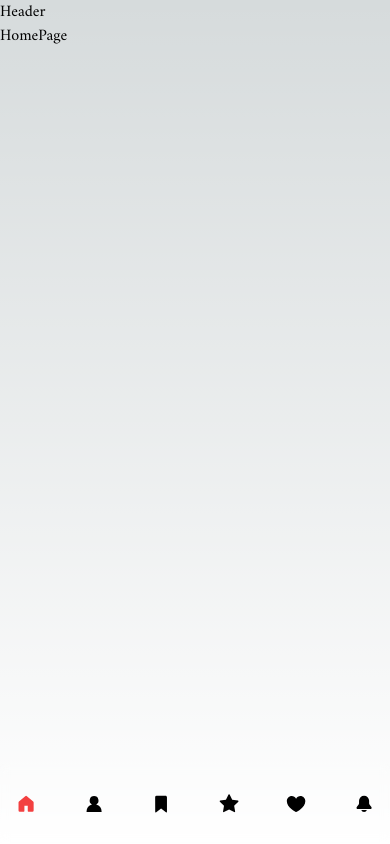
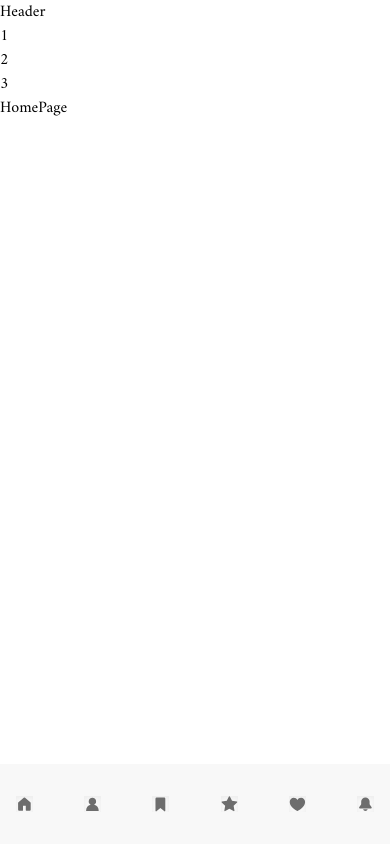
Before and after one commit to johannDeLaCruz/johann_personal_portfolio, a Next.js app: page / in a window 390 px wide. Built offline with nearby package versions, Linux system fonts and the light colour scheme.

Commit message:
feat(layout):

```diff
--- a/app/globals.css
+++ b/app/globals.css
@@ -7,8 +7,8 @@
 
 :root {
   --foreground-rgb: 0, 0, 0;
-  --background-start-rgb: 214, 219, 220;
-  --background-end-rgb: 255, 255, 255;
+  --background-start-rgb: #8C8C8C;
+  --background-end-rgb: #DDD;
 }
 
 @media (prefers-color-scheme: dark) {
--- a/app/layout.tsx
+++ b/app/layout.tsx
@@ -1,7 +1,6 @@
 import type { Metadata } from "next";
 import "./globals.css";
-import Header from "@/components/Header";
-import Nav from "@/components/Nav";
+import Layout from "@/components/Layout";
 
 export const metadata: Metadata = {
   title: "Johann De La Cruz",
@@ -17,9 +16,7 @@ export default function RootLayout({
     <html lang="en">
       <body className="w-full h-screen overflow-hidden font-body">
         <main>
-          <Header />
-          <Nav />
-          {children}
+          <Layout>{children}</Layout>
         </main>
       </body>
     </html>
--- a/components/Layout.tsx
+++ b/components/Layout.tsx
@@ -1,8 +1,29 @@
 
-const Layout = () => {
+"use client"
+import { AnimatePresence, motion } from "framer-motion";
+import { usePathname } from "next/navigation";
+import Header from "@/components/Header";
+import Nav from "@/components/Nav";
+import Transition from "@/components/Transition";
+const Layout = ({
+  children,
+}: Readonly<{
+  children: React.ReactNode;
+}>) => {
+  const pathname = usePathname();
   return (
-    <div>Layout</div>
-  )
-}
+    <>
+      <Header />
+      <Nav />
+      <AnimatePresence mode="wait">
+        <motion.div className="h-full" key={pathname}>
+          {" "}
+          <Transition />
+          {children}
+        </motion.div>
+      </AnimatePresence>
+    </>
+  );
+};
 
-export default Layout
+export default Layout;
--- a/components/Nav.tsx
+++ b/components/Nav.tsx
@@ -41,18 +41,21 @@ const Nav = () => {
 
   return (
     <nav className="flex flex-col items-center xl:justify-center gap-y-4 fixed h-max bottom-0 mt-auto xl:right-[2%] z-50 top-0 w-full xl:w-16 xl:max-w-md xl:h-screen">
-      <div className="text-h5 flex w-full items-center justify-between xl:rounded-full xl:justify-center xl:flex-col gap-y-10 px-4 py-8 md:px-40 xl:px-0 h-[80px] xl:h-max backdrop-blur-sm group group-hover:text-accent-500">
+      <div className="bg-primary-100/30 text-body1 flex w-full items-center justify-between xl:rounded-full xl:justify-center xl:flex-col gap-y-10 px-4 py-8 md:px-40 xl:px-0 h-[80px] xl:h-max backdrop-blur-sm group group-hover:text-accent-500">
         {navData.map((link, index) => (
           <Link
             key={index}
             href={link.path}
             className={`${
               link.path === pathName ? "text-accent-500" : ""
-            } hover:text-accent-500 transition-all duration-300`}
+            } text-primary-500 relative flex items-center hover:text-accent-500 transition-all duration-300s shadow-inner`}
           >
             <div className="absolute pr-14 right-0 hidden xl:group-hover:flex">
-              <div className="bg-white relative px-1 rounded-3xl ">
-                <span className="text-small">{link.name}</span>
+              <div className="bg-white relative p-1 flex items-center rounded-[3px]">
+                <span className="text-body2 text-black leading-none font-semibold capitalize">
+                  {link.name}
+                </span>
+                <div className="border-solid border-l-white border-l-8 border-y-transparent border-y-[6px] border-r-0 absolute -right-2"></div>
               </div>
             </div>
 
--- a/components/Transition.tsx
+++ b/components/Transition.tsx
@@ -1,8 +1,28 @@
+import { motion } from "framer-motion";
+
+const transitionVariants = {
+  intial: {
+    x: "10%",
+    width: "100%",
+  },
+  animate: {
+    x: "0%",
+    width: "0%",
+  },
+  exit: {
+    x: ["0%", "100%"],
+    width: ["0%", "100%"],
+  },
+};
 
 const Transition = () => {
   return (
-    <div>Transition</div>
-  )
-}
+    <>
+      <motion.div>1</motion.div>
+      <motion.div>2</motion.div>
+      <motion.div>3</motion.div>
+    </>
+  );
+};
 
-export default Transition
+export default Transition;
```
